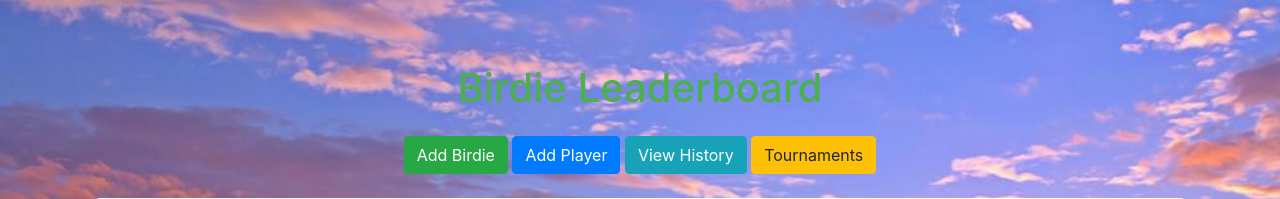
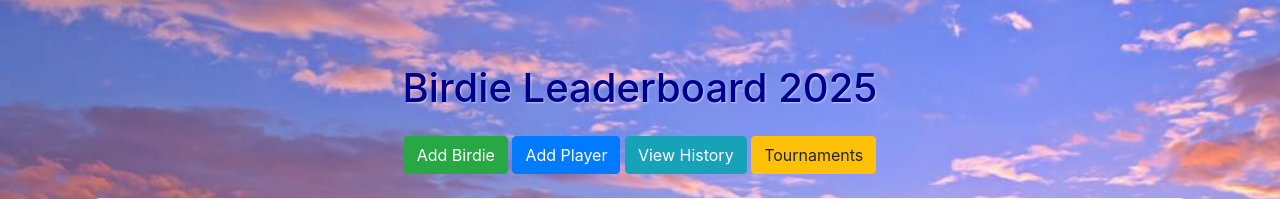
Before and after one commit to mawdis2/golf-leaderboard, a Flask app: page /leaderboard in a window 1280 px wide. Shown: the part 56-255 px from the top of the page. Run offline with Flask 2, Linux system fonts and the light colour scheme; a user stored in the database is signed in; data that the repository does not hold is empty; some libraries are stand-ins or nearby versions.

Commit message:
Update leaderboard title to dark blue and add current year

```diff
--- a/routes.py
+++ b/routes.py
@@ -197,7 +197,10 @@ def leaderboard():
         prev_total = player.total
         print(f"{player.name}: Birdies={player.birdie_count}, Eagles={player.eagle_count}, Emojis={player.emojis}, Rank={player.rank}")
 
-    return render_template("leaderboard.html", players=player_scores, year=current_year)
+    # Check if any player has a trophy
+    show_trophy = any(player.has_trophy for player in player_scores)
+
+    return render_template("leaderboard.html", players=player_scores, show_trophy=show_trophy, current_year=current_year)
 
 @bp.route("/add_player", methods=["GET", "POST"])
 def add_player():
--- a/templates/leaderboard.html
+++ b/templates/leaderboard.html
@@ -64,7 +64,7 @@
         }
 
         .admin-login {
-            top: 5px;
+            top: 40px;
             right: 10px;
         }
     }
@@ -75,7 +75,7 @@
 </div>
 
 <div class="container">
-    <h1 class="text-center mb-4">Birdie Leaderboard</h1>
+    <h1 class="text-center mb-4 leaderboard-title">Birdie Leaderboard {{ current_year }}</h1>
 
     <div class="row mb-4">
         <div class="col text-center">
@@ -119,4 +119,11 @@
         </div>
     </div>
 </div>
+
+<style>
+    .leaderboard-title {
+        color: #00008B; /* Dark blue color */
+        text-shadow: 1px 1px 2px rgba(255, 255, 255, 0.5); /* Subtle text shadow for better visibility */
+    }
+</style>
 {% endblock %}
```
